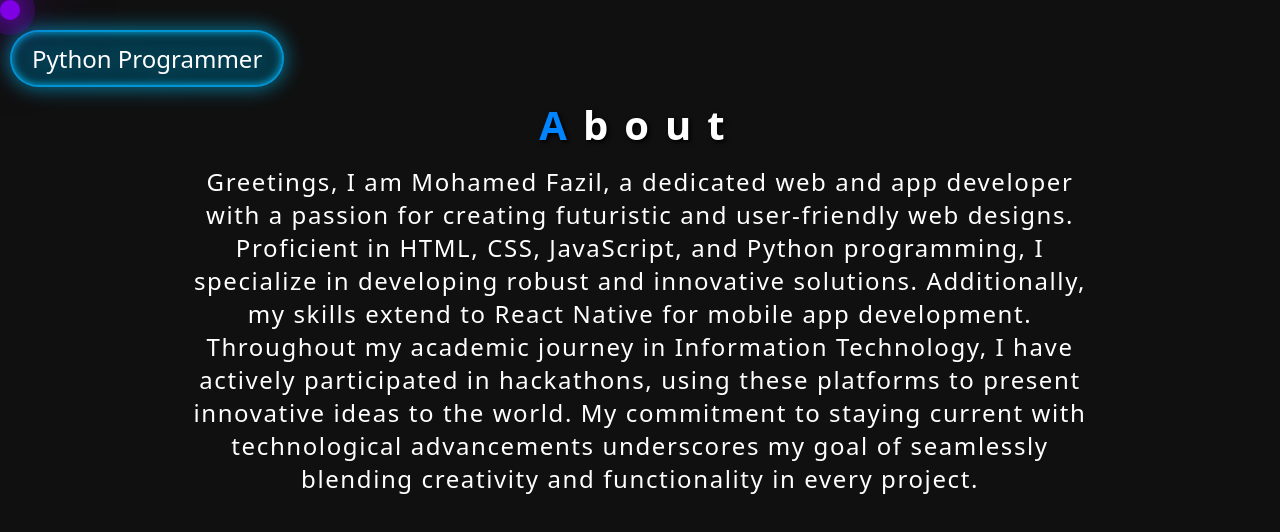
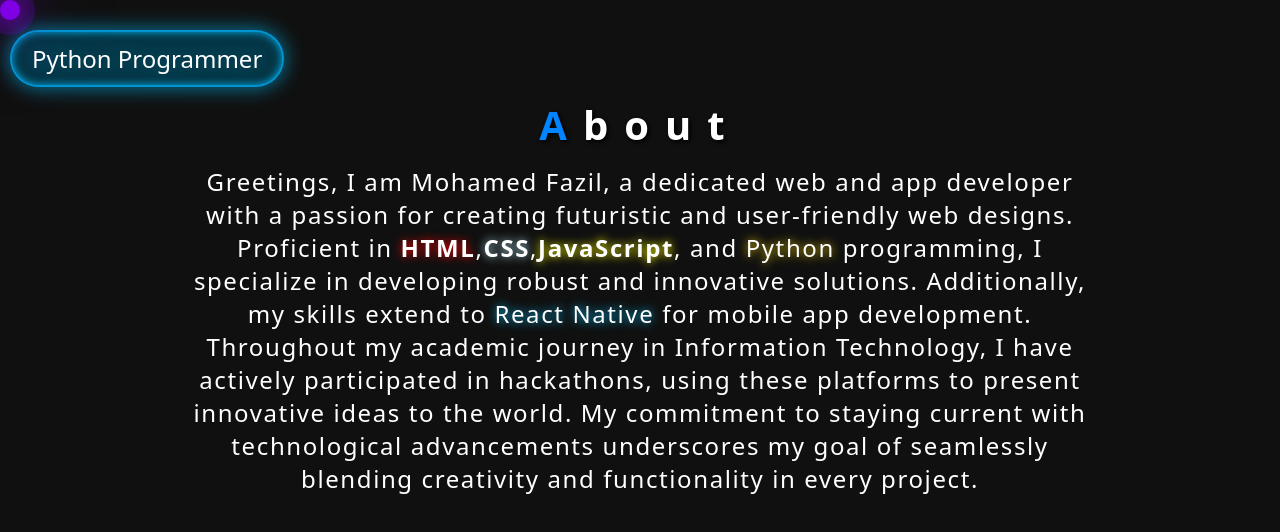
Before and after one commit to MohamedFazil89/MyPortFolio-, a React (Create React App) app: page /About in a window 1280 px wide. Shown: the top 532 px of the page. Built offline with nearby package versions, Linux system fonts and the light colour scheme; a web font is replaced by a local one.

Commit message:
About page css add

```diff
--- a/src/Pages/About.jsx
+++ b/src/Pages/About.jsx
@@ -15,9 +15,11 @@ export default function About() {
             <p>Greetings, I am Mohamed Fazil, a dedicated web
                 and app developer with a passion for creating
                 futuristic and user-friendly web designs. Proficient
-                in HTML, CSS, JavaScript, and Python programming,
+                in <span style={{ textShadow: "0 0 10px red", fontWeight: "bold"}}>HTML</span>,
+                <span style={{ textShadow: " 0 0 10px lightblue", fontWeight: "bold"}}>CSS</span>,
+                <span style={{ textShadow: "0 0 10px yellow", fontWeight: "bold"}}>JavaScript</span>, and <span style={{ textShadow: "0 0 10px gold"}}>Python</span> programming,
                 I specialize in developing robust and innovative
-                solutions. Additionally, my skills extend to React Native
+                solutions. Additionally, my skills extend to <span style={{ textShadow: "0 0 10px  rgb(1, 192, 255)"}}>React Native </span>
                 for mobile app development. Throughout my academic journey
                 in Information Technology, I have actively participated in
                 hackathons, using these platforms to present innovative
```
